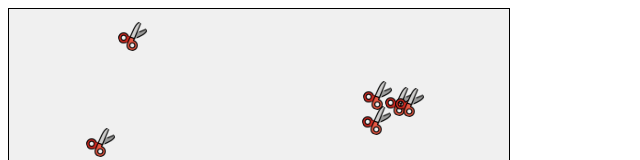
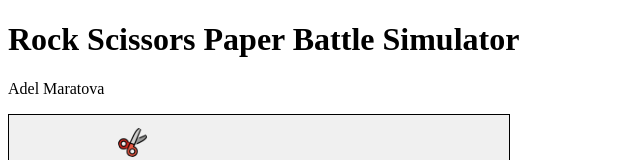
Before and after one commit to AdelMaratova/rps-battle, a plain HTML site: page index.html in a window 1280 px wide. Shown: the top 160 px of the page, without its empty margins (0-640 px from the left). Drawn offline with Linux system fonts and the light colour scheme.

Commit message:
Добавила title на страницу

```diff
--- a/index.html
+++ b/index.html
@@ -5,6 +5,8 @@
     <link rel="stylesheet" type="text/css" href="style.css">
 </head>
 <body>
+<h1>Rock Scissors Paper Battle Simulator</h1>
+<p>Adel Maratova</p>
 <div id="container">
 </div>
 <script src="script.js"></script>
```
